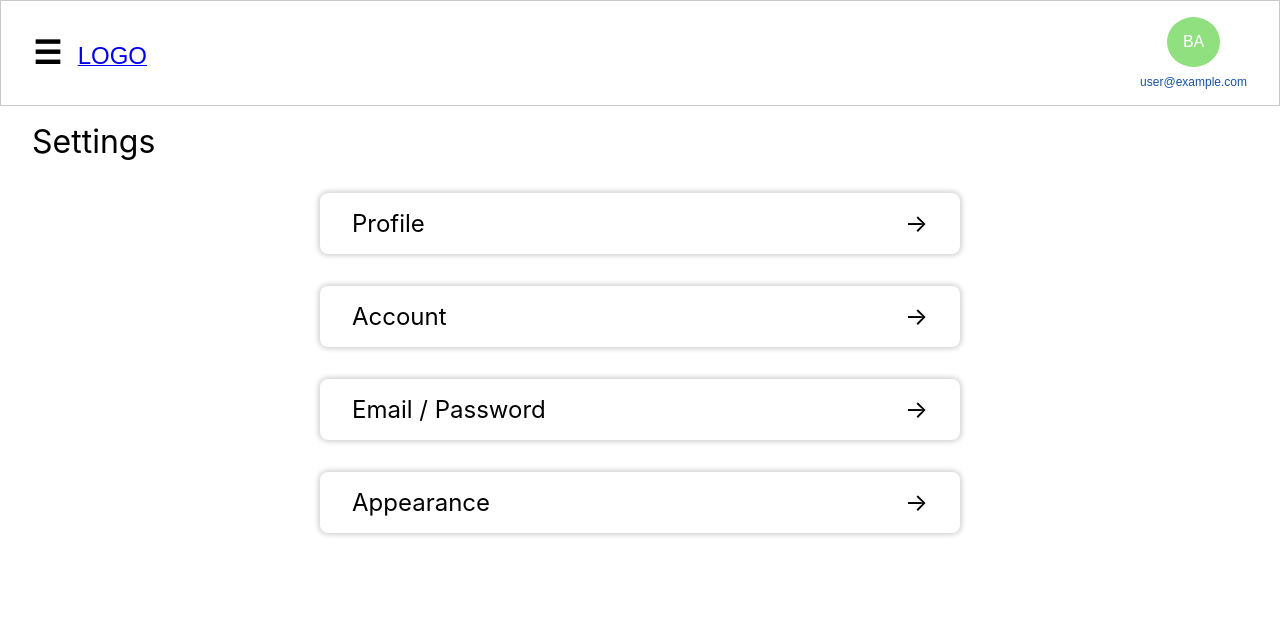
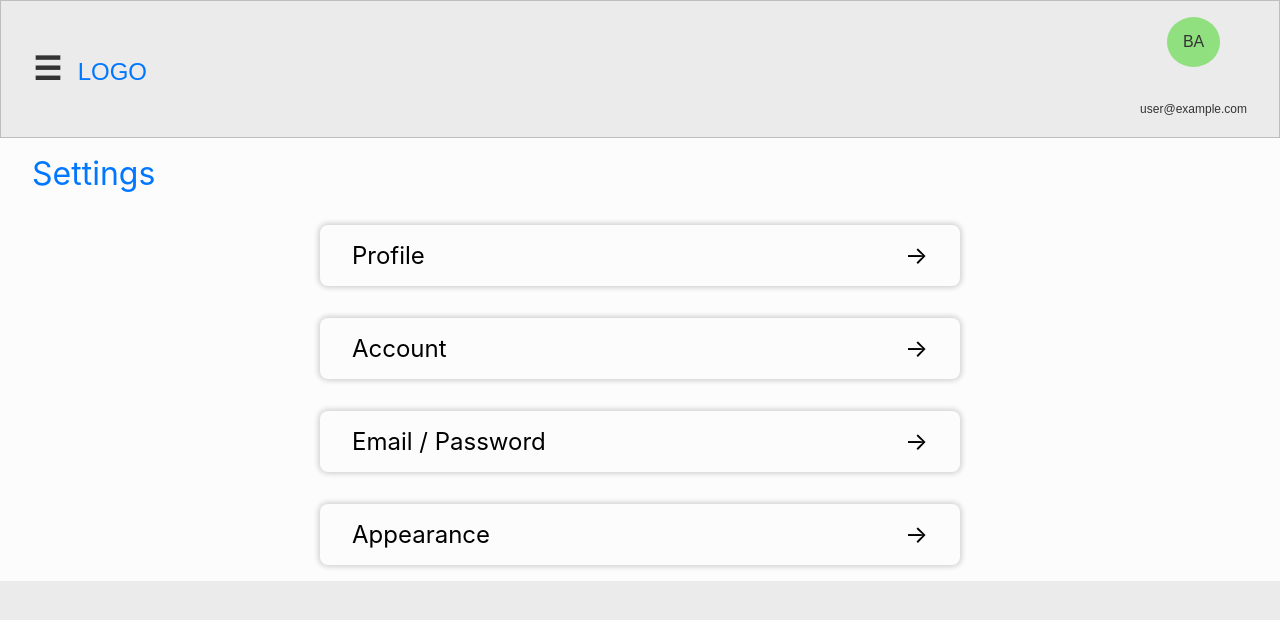
Before and after one commit to burhan221b/crat-auth-dashboard, a React (Create React App) app: page /settings in a window 1280 px wide. Shown: the top 620 px of the page. Built offline with nearby package versions, Linux system fonts and the light colour scheme; no server answers; sample sign-in values are in the browser's storage.

Commit message:
Darkmode, but has issues, will need to fix

```diff
--- a/src/App.tsx
+++ b/src/App.tsx
@@ -8,6 +8,7 @@ import './styles/Nav.scss';
 import './styles/Profile.scss';
 import './styles/Settings.scss';
 import './styles/Bridge.scss';
+import './styles/DarkMode.scss';
 import { AuthProvider } from './context/AuthContext';
 import { BrowserRouter, Routes, Route } from 'react-router-dom';
 import Dashboard from './pages/Dashboard';
--- /dev/null
+++ b/src/components/DarkLightSwitch.tsx
@@ -0,0 +1,16 @@
+import React, { useEffect } from 'react';
+import { darkLightMode } from '../events';
+// import '../styles/darkmode.scss';
+
+const DarkLightSwitch = () => {
+    useEffect(() => {
+        darkLightMode();
+    }, [])
+    return (
+        <div className="toggle-container">
+            <input type="checkbox" name="theme" id="switch" /><label htmlFor="switch" >Toggle</label>
+        </div>
+    )
+}
+
+export default DarkLightSwitch
--- a/src/events/index.tsx
+++ b/src/events/index.tsx
@@ -39,4 +39,30 @@ const closeSideNavTopic = (topic: string) => {
 
 }
 
-export { openSideNav, closeSideNav, removeOverlay, removeSideNavActive, openSideNavTopic, closeSideNavTopic }
+const darkLightMode = () => {
+    const html = document.getElementsByTagName("html")[0];   // Get the html element in the document
+    const att = document.createAttribute(`data-theme`);       // Create a attribute
+    att.value = "light";                           // Set the value of the attribute
+    html.setAttributeNode(att);
+
+    const checkbox: any = document.querySelector('input[name=theme]');
+
+    checkbox.addEventListener('change', () => {
+        if (checkbox.checked) {
+            trans()
+            document.documentElement.setAttribute('data-theme', 'dark')
+        } else {
+            trans()
+            document.documentElement.setAttribute('data-theme', 'light')
+        }
+    })
+
+    let trans = () => {
+        document.documentElement.classList.add('transition');
+        window.setTimeout(() => {
+            document.documentElement.classList.remove('transition')
+        }, 1000)
+    }
+}
+
+export { openSideNav, closeSideNav, removeOverlay, removeSideNavActive, openSideNavTopic, closeSideNavTopic, darkLightMode }
--- /dev/null
+++ b/src/pages/Appearance.tsx
@@ -0,0 +1,11 @@
+import DarkLightSwitch from "../components/DarkLightSwitch"
+
+const Appearance = () => {
+    return (
+        <div>
+            <DarkLightSwitch />
+        </div>
+    )
+}
+
+export default Appearance
--- a/src/pages/Settings.tsx
+++ b/src/pages/Settings.tsx
@@ -1,6 +1,7 @@
 import { Link, Route, Routes, useLocation, useNavigate } from "react-router-dom"
 import PrivateRoute from "../hoc/PrivateRoute"
 import PublicRoute from "../hoc/PublicRoute"
+import Appearance from "./Appearance"
 import ForgotPassword from "./ForgotPassword"
 import UpdateProfile from "./UpdateProfile"
 
@@ -73,6 +74,11 @@ const Settings = () => {
                         <UpdateProfile />
                     </PrivateRoute>
                 } />
+                <Route path="appearance" element={
+                    <PrivateRoute>
+                        <Appearance />
+                    </PrivateRoute>
+                } />
             </Routes>
         </div>
     )
--- /dev/null
+++ b/src/styles/DarkMode.scss
@@ -0,0 +1,131 @@
+html {
+    // Vanilla CSS Variables
+    --bg: #fcfcfc;
+    --bg-panel: #ebebeb;
+    --color-headings: #0077ff;
+    --color-headings-hover: #3694ff;
+    --color-text: #333333;
+    --bg-container: #ebebeb;
+}
+
+// If theme is switched to Dark
+html[data-theme="dark"] {
+    --bg: #434343;
+    --bg-panel: #333333;
+    --color-headings: #3694ff;
+    --color-headings-hover: #0077ff;
+    --color-text: #b5b5b5;
+    --bg-container: rgb(138, 138, 138);
+}
+
+body {
+    background-color: var(--bg-panel);
+}
+
+.App {
+    background-color: var(--bg);
+    h1 {
+        margin: 0;
+        color: var(--color-headings);
+    }
+    p {
+        color: var(--color-text);
+        font-size: 1.1em;
+        line-height: 1.8em;
+        margin-top: 2em;
+    }
+}
+
+.container {
+    // background-color: var(--bg-container);
+    background-color: var(--bg-panel);
+    margin: 5em;
+    padding: 5em;
+    border-radius: 15px;
+
+    display: grid;
+    grid-template-columns: auto;
+    grid-template-rows: auto;
+
+    .last-updated-home {
+        justify-self: end;
+        color: var(--color-text);
+    }
+}
+
+#NavSide,
+#NavTop {
+    background-color: var(--bg-panel);
+    li a {
+        color: var(--color-headings);
+    }
+
+    a {
+        color: var(--color-headings);
+        text-decoration: none;
+    }
+
+    a:hover {
+        color: var(--color-headings-hover);
+        text-decoration: none;
+        cursor: pointer;
+    }
+
+    button {
+        color: var(--color-text);
+    }
+
+    .logo-switch {
+        display: flex;
+    }
+}
+
+input[type="checkbox"] {
+    height: 0;
+    width: 0;
+    visibility: hidden;
+}
+
+label {
+    cursor: pointer;
+    text-indent: -9999px;
+    width: 52px;
+    height: 27px;
+    background: grey;
+    float: right;
+    border-radius: 100px;
+    position: relative;
+}
+
+label:after {
+    content: "";
+    position: absolute;
+    top: 3px;
+    left: 3px;
+    width: 20px;
+    height: 20px;
+    background: #fff;
+    border-radius: 90px;
+    transition: 0.3s;
+}
+
+input:checked + label {
+    background: var(--color-headings);
+}
+
+input:checked + label:after {
+    left: calc(100% - 5px);
+    transform: translateX(-100%);
+}
+
+label:active:after {
+    width: 45px;
+}
+
+html.transition,
+html.transition *,
+html.transition *:before,
+html.transition *:after {
+    transition: all 750ms !important;
+    transition-delay: 0 !important;
+}
```
